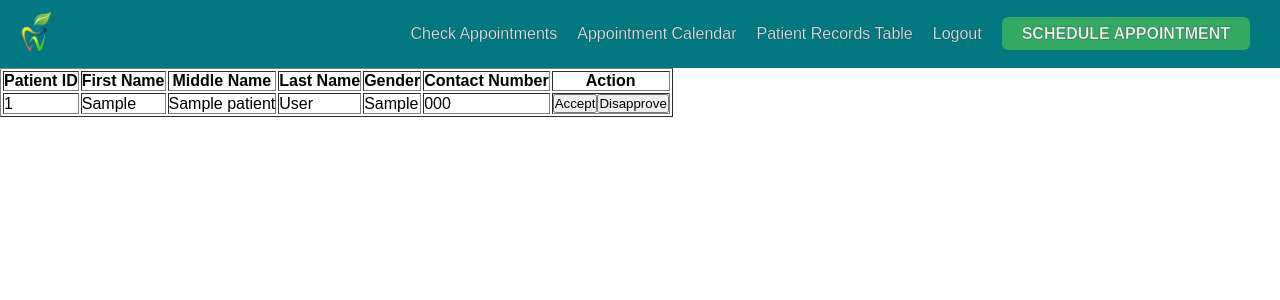
After one commit to APC-SoCIT/APC_2023_2024_T2_NU_F_Aquino_Samontanes_Denta_-Clinic-, a PHP site: the page made by php's/pTable.php in a window 1280 px wide. The commit adds this page. Shown: the top 300 px of the page. Run offline with PHP 8.4, Linux system fonts and the light colour scheme; the visitor is signed in with stand-in values (Sample User, id 1); tables that the repository leaves empty or names only in its code hold one stand-in row (values such as "Sample post").

Commit message:
Big change

```diff
--- a/css's/index.css
+++ b/css's/index.css
@@ -41,6 +41,10 @@ ul li a {
     text-decoration: none;
     color: white;
     -webkit-text-stroke: 1px rgba(0, 0, 0, 0.250);
+}
+
+.welcomeName {
+    color: white;
 }
 
 
--- /dev/null
+++ b/php's/logout.php
@@ -0,0 +1,6 @@
+<?php
+
+session_start();
+session_unset();
+session_destroy();
+header("Location: ../index.php");
--- /dev/null
+++ b/php's/pTable.php
@@ -0,0 +1,96 @@
+<?php
+session_start();
+include '../db_conn.php';
+
+if (isset($_SESSION['id']) && isset($_SESSION['email_address'])) {
+
+    $sql = "SELECT DISTINCT patient_id, first_name, middle_name, last_name, gender, contact_number
+            FROM tbl_patients ";
+
+    $result = mysqli_query($conn, $sql);
+    if (!$result) {
+        die("Error: " . mysqli_error($conn));
+    }
+    ?>
+    <!DOCTYPE html>
+    <html lang="en">
+    <head>
+        <meta charset="UTF-8">
+        <meta name="viewport" content="width=device-width, initial-scale=1.0">
+        <title>Aquino Samontanes Dental Clinic</title>
+        <link rel="stylesheet" type="text/css" href="../css's/index.css">
+    </head>
+    <body>
+        <header>
+            <nav>
+                <div class="logo">
+                    <a href="#" aria-label="Homepage">
+                        <img src="../pics/Logo.png" alt="" class="src">
+                    </a>
+                </div>
+                <ul>
+                    <li><a href="">Check Appointments</a></li>
+                    <li><a href="">Appointment Calendar</a></li>
+                    <li><a href="">Patient Records Table</a></li>
+                    <li><a href="logout.php">Logout</a></li>
+                    <li><a href="request.php" class="btn-nav">Schedule Appointment</a></li>
+                </ul>
+                <div class="hamburger">
+                    <i class="fa-solid fa-bars"></i>
+                </div>
+            </nav>
+        </header>
+
+        <div>
+    <?php
+    if (mysqli_num_rows($result) > 0) {
+    ?>
+        <table border="1">
+            <thead>
+                <tr>
+                    <th>Patient ID</th>
+                    <th>First Name</th>
+                    <th>Middle Name</th>
+                    <th>Last Name</th>
+                    <th>Gender</th>
+                    <th>Contact Number</th>
+                    <th>Action</th>
+                </tr>
+            </thead>
+            <tbody>
+                <?php
+                while ($row = mysqli_fetch_assoc($result)) {
+                    echo "<tr>";
+                    echo "<td>{$row['patient_id']}</td>";
+                    echo "<td>{$row['first_name']}</td>";
+                    echo "<td>{$row['middle_name']}</td>";
+                    echo "<td>{$row['last_name']}</td>";
+                    echo "<td>{$row['gender']}</td>";
+                    echo "<td>{$row['contact_number']}</td>";
+                    echo "<td>";
+                    echo "<form method='post'>";
+                    echo "<button type='submit' name='accept' value='{$row['patient_id']}'>Accept</button>";
+                    echo "<button type='submit' name='disapprove' value='{$row['patient_id']}'>Disapprove</button>";
+                    echo "</form>";
+                    echo "</td>";
+                    echo "</tr>";
+                }
+                ?>
+            </tbody>
+        </table>
+    <?php
+    } else {
+        echo "<p style='text-align: center; font-size: 18px; color: #555; background-color: #f7f7f7; padding: 10px; border-radius: 8px; box-shadow: 0 4px 8px rgba(0, 0, 0, 0.1);'>There are no patients in the table.</p>";
+    }
+    ?>
+</div>
+
+    </body>
+    </html>
+
+    <?php
+} else {
+    header("Location: ../index.php");
+    exit();
+}
+?>
--- a/php's/request.php
+++ b/php's/request.php
@@ -99,7 +99,7 @@ if (isset($_SESSION['id']) && isset($_SESSION['email_address'])) {
 
         <label>
             <span>Contact Number</span>
-            <input type="text" name="Contact_Number">
+            <input type="number" name="Contact_Number">
         </label><br>
 
         <label>
@@ -204,7 +204,7 @@ if (isset($_SESSION['id']) && isset($_SESSION['email_address'])) {
         <label>
             <span>Are you medically compromised?</span>
             <input type="radio" name="medically_compromised" value="yes" id="med_comp_yes">
-            <label for="med_comp_yes">Yes (if yes, please seek clearance or approval from your medical doctor)</label><br>
+            <label for="med_comp_yes">Yes (if yes, please seek clearance <br>or approval from your medical doctor)</label><br>
 
             <input type="radio" name="medically_compromised" value="no" id="med_comp_no">
             <label for="med_comp_no">No</label>
```
Also changed, not shown: php's/(patient)Calendar.php (+0 -10 lines), php's/admin.php (+36 -3 lines), php's/patient.php (+26 -2 lines).
